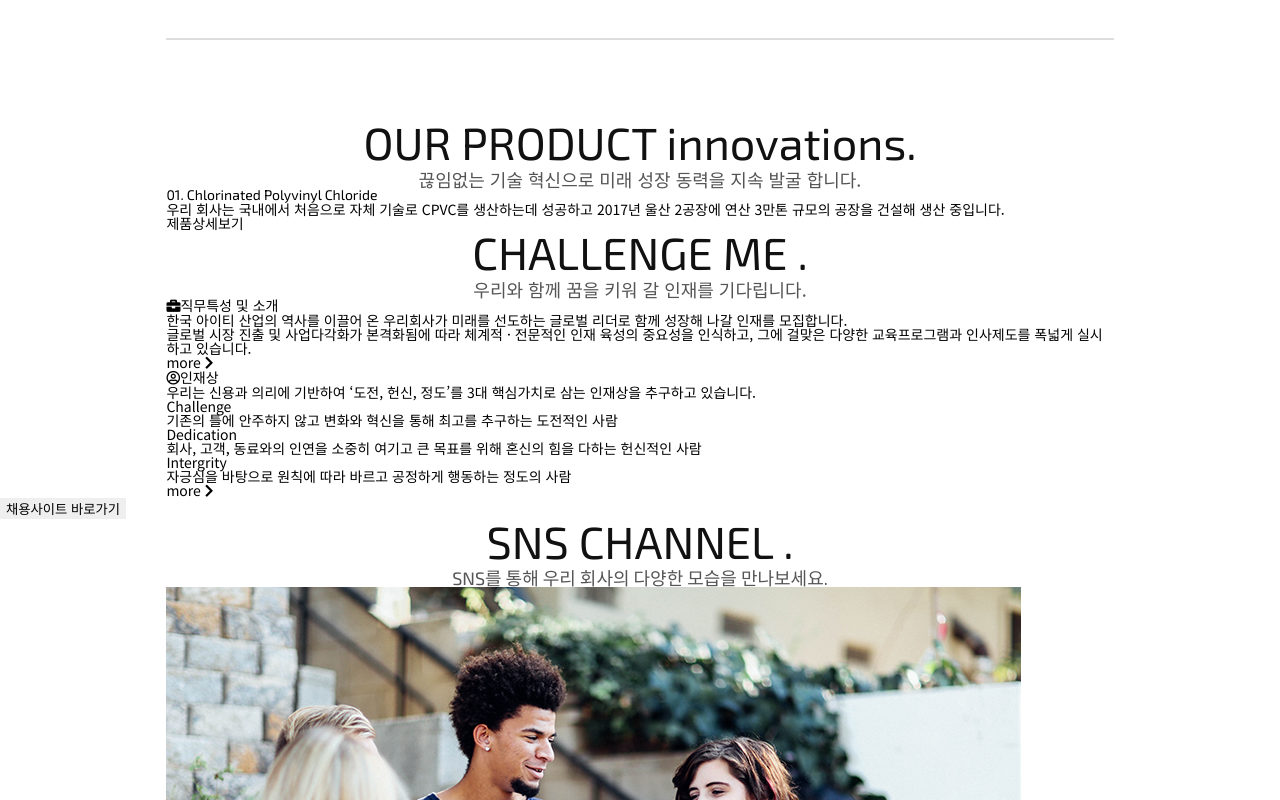
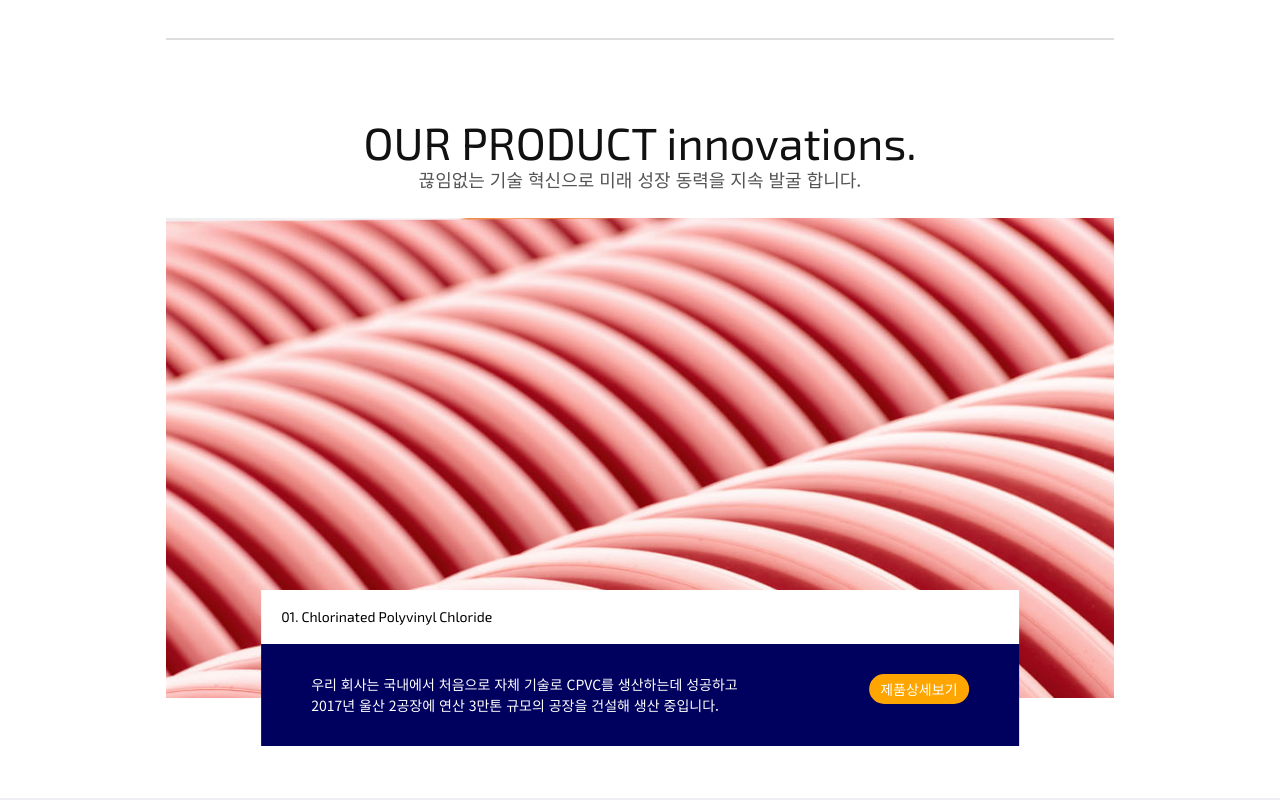
Before and after one commit to hansolkim9/css-template1, a plain HTML site: page index.html in a window 1280 px wide. Shown: the part 1480-2280 px from the top of the page. Drawn offline with nearby package versions, Linux system fonts and the light colour scheme.

Commit message:
# section.innovation section.me style

```diff
--- a/css/main.css
+++ b/css/main.css
@@ -205,3 +205,131 @@ section.about ul.sub-container li .text .more::before {
   left: 0;
   top: -7px;
 }
+
+
+/* section.innovation style */
+section.innovation {
+  margin: 80px 0;
+}
+section.innovation .sub-container {
+  background: url(../img/product_1.jpg) no-repeat center/cover;
+  height: 60vh;
+  margin-top: 30px;
+  position: relative;
+  margin-bottom: 100px;
+}
+section.innovation .sub-container .inner {
+  width: 80%;
+  position: absolute;
+  bottom: -10%;
+  left: 50%;
+  transform: translate(-50%, 0)
+}
+section.innovation .sub-container .inner .en {
+  background: #fff;
+  padding: 20px;
+}
+section.innovation .sub-container .inner .bottom {
+  background: #00005f;
+  color: #fff;
+  padding: 30px 50px;
+}
+section.innovation .sub-container .inner .bottom p {
+  float: left;
+  width: 70%;
+  line-height: 1.5;
+}
+section.innovation .sub-container .inner .bottom a {
+  float: right;
+  width: 100px;
+  text-align: center;
+  padding: 5px;
+  border: 3px solid orange;
+  background: orange;
+  border-radius: 20px;
+  margin: 0 auto;
+}
+
+
+
+
+
+/* section.me style */
+section.me {
+  background: url(../img/me.jpg) no-repeat center;
+  padding-top: 100px;
+  padding-bottom: 100px;
+  position: relative;
+}
+
+section.me ul.sub-container {
+  border-top: 2px solid #000;
+  border-bottom: 2px solid #000;
+  margin: 30px auto;
+
+}
+section.me ul.sub-container li {
+  padding: 20px;
+}
+section.me ul.sub-container li h3 {
+  font-size: 20px;
+  margin-bottom: 20px;
+}
+section.me ul.sub-container li i {
+  color: #ffa500;
+  margin-right: 7px;
+}
+section.me ul.sub-container>li>p {
+  padding-left: 25px;
+  line-height: 1.5;
+}
+section.me ul.sub-container li a {
+  display: block;
+  margin-top: 10px;
+  padding-left: 25px;
+  font-weight: 700;
+}
+section.me ul.sub-container li .in li em {
+  /* border: 1px solid #000; */
+  float: left;
+  width: 100px;
+  font-weight: 700;
+  padding-left: 5px;
+  position: relative;
+}
+section.me ul.sub-container li .in li em::after {
+  content: '.';
+  display: block;
+  color: #ff8342;
+  font-size: 1.5em;
+  /* width: 4px;
+  height: 4px;
+  line-height: 3px;
+  background: #ff8342;
+  border-radius: 50%; */
+  position: absolute;
+  right: -5px;
+  bottom: 0px;
+}
+section.me ul.sub-container li .in li p {
+  /* border: 1px solid #000; */
+  margin-left: 30px;
+  padding: 5px;
+  float: left;
+}
+section.me button#incruit-btn {
+  background: orange;
+  width: 300px;
+  padding: 5px;
+  color: #fff;
+  font-weight: 700;
+  border-radius: 30px;
+  position: absolute;
+  left: 50%;
+
+  transform: translate(-50%);
+}
+
+
+
+/* section.sns style */
```
